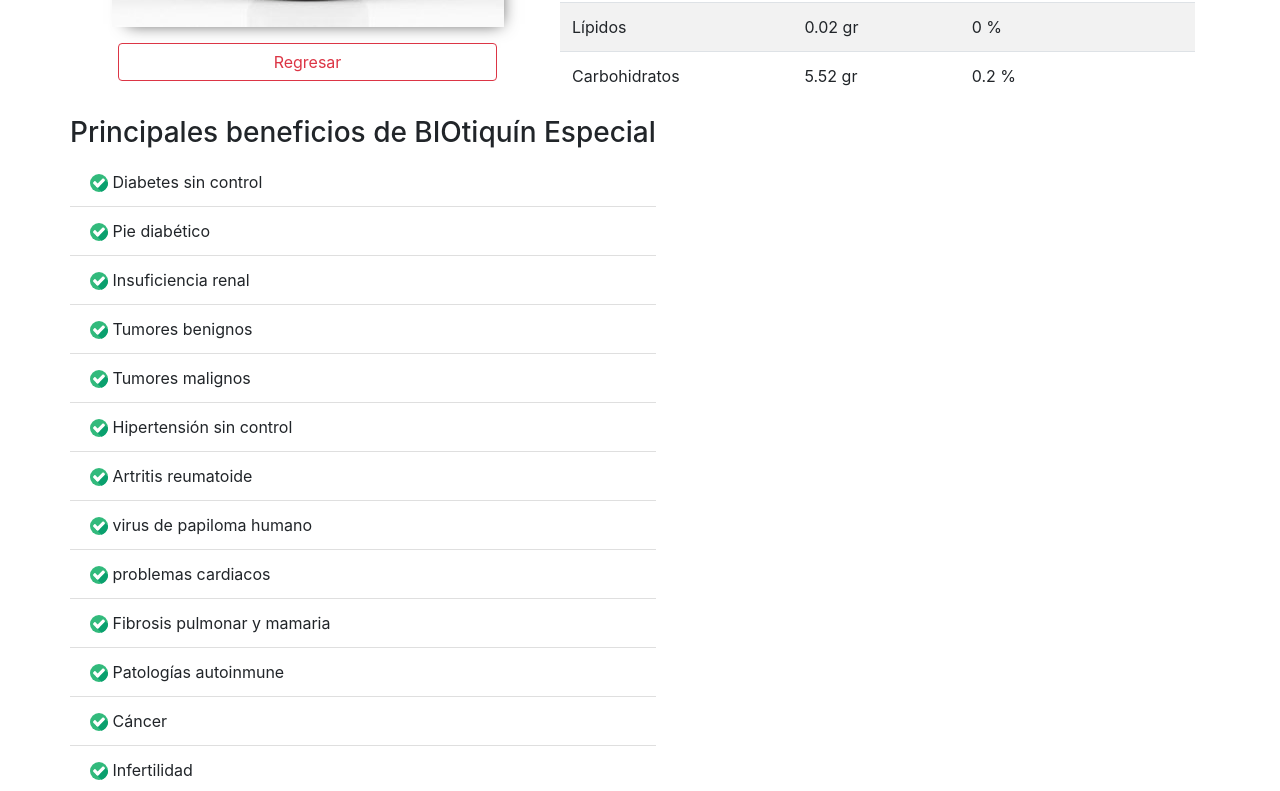
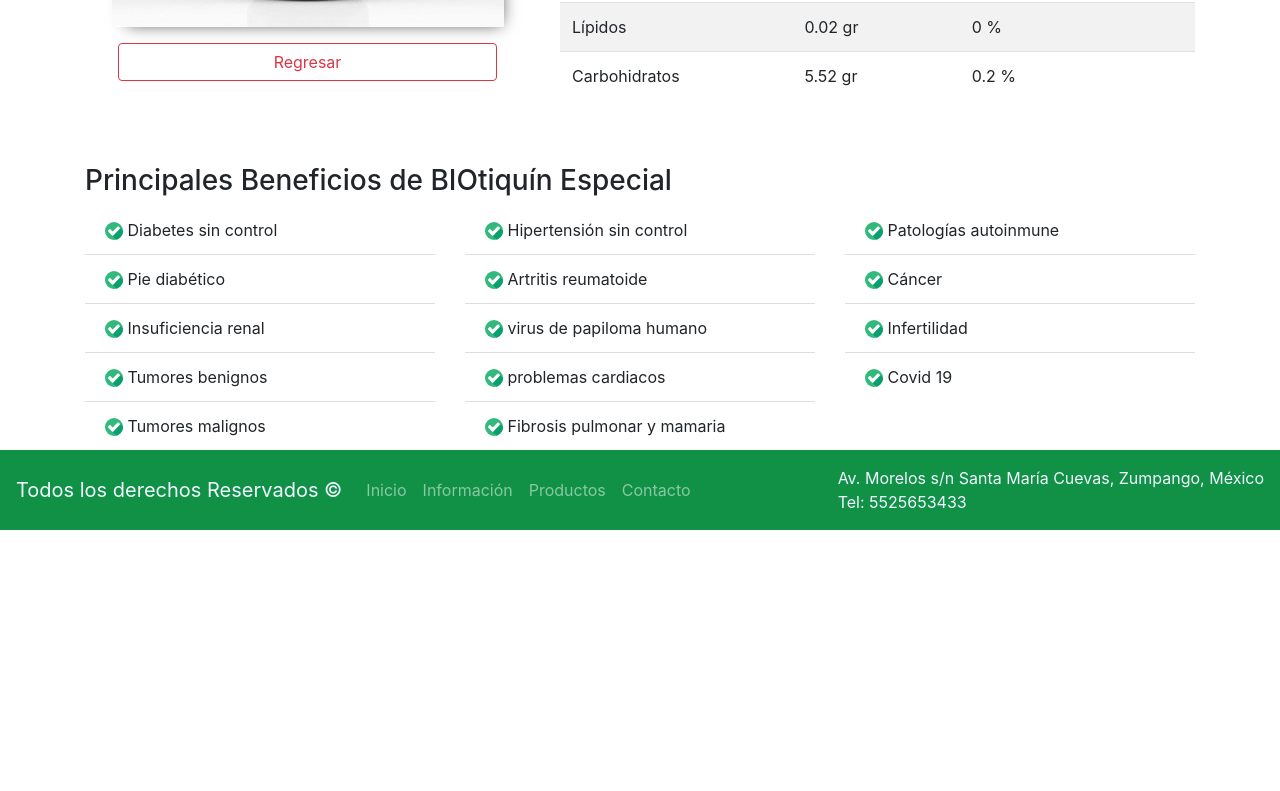
Before and after one commit to ejovanihh191197/sitioMayorganicAngular, an Angular app: page /detalle/1 in a window 1280 px wide. Shown: the part 509-1300 px from the top of the page. After the commit the page ends 1039 px from the top, so only its background shows below. Built offline with nearby package versions, Linux system fonts and the light colour scheme.

Commit message:
Mejoramos el diseño colocando los beneficios en 3 columnas

```diff
--- a/src/app/components/detalle-productos/detalle-productos.component.html
+++ b/src/app/components/detalle-productos/detalle-productos.component.html
@@ -49,14 +49,28 @@
             </div>
         </div>
     </div>
-    <div class="row">
-        <div class="col">
-            <h3>Principales beneficios de {{ producto.nombre }}</h3>
-            <ul class="list-group list-group-flush">
-                <li *ngFor="let propiedad of producto.propiedades; let i = index;" class="list-group-item">
-                    <img width="18px" src="assets/img/comprobado.svg" alt=""> {{ propiedad }}
-                </li>
-            </ul>
-        </div>
+</div>
+<h3>Principales Beneficios de {{ producto.nombre }}</h3>
+<div *ngIf="listo" class="row">
+    <div class="col-4">
+        <ul class="list-group list-group-flush">
+            <li *ngFor="let col of listaBeneficios.columna1" class="list-group-item">
+                <img width="18px" src="assets/img/comprobado.svg" alt=""> {{ col }}
+            </li>
+        </ul>
+    </div>
+    <div class="col-4">
+        <ul class="list-group list-group-flush">
+            <li *ngFor="let col of listaBeneficios.columna2" class="list-group-item">
+                <img width="18px" src="assets/img/comprobado.svg" alt=""> {{ col }}
+            </li>
+        </ul>
+    </div>
+    <div class="col-4">
+        <ul class="list-group list-group-flush">
+            <li *ngFor="let col of listaBeneficios.columna3" class="list-group-item">
+                <img width="18px" src="assets/img/comprobado.svg" alt=""> {{ col }}
+            </li>
+        </ul>
     </div>
 </div>
--- a/src/app/components/detalle-productos/detalle-productos.component.ts
+++ b/src/app/components/detalle-productos/detalle-productos.component.ts
@@ -2,23 +2,46 @@
 import { ActivatedRoute, Router } from '@angular/router';
 import { ProductosService, Producto } from '../../services/productos.service';
 
+interface Beneficios {
+  columna1: string[];
+  columna2: string[];
+  columna3: string[];
+}
 @Component({
   selector: 'app-detalle-productos',
   templateUrl: './detalle-productos.component.html',
   styleUrls: ['./detalle-productos.component.css']
 })
+
 export class DetalleProductosComponent implements OnInit {
 
   producto: Producto;
+  listo = false;
+
+
+  listaBeneficios: Beneficios;
+
+  miPromesa = new Promise((resolve, reject) => {
+    setTimeout((x) => {
+      resolve();
+    }, 50);
+  });
 
   constructor(private activedRoute: ActivatedRoute,
               private productoService: ProductosService,
               private ruteador: Router) {
-
       this.activedRoute.params.subscribe( params => {
         this.producto = this.productoService.getProductoById(params['id']);
         console.log(this.productoService.getProductoById(params[ 'id' ]));
       });
+      this.miPromesa.then( (resolve) => {
+        this.listaBeneficios = this.listaBenef();
+        this.listo = true;
+
+      }, (reject) => {
+        console.error("Lo siento, salio mal");
+      }
+      );
     }
 
   ngOnInit(): void {
@@ -28,4 +51,32 @@
     this.ruteador.navigate(['productos']);
   }
 
+  listaBenef() {
+    let array: string[];
+    array = this.producto.propiedades;
+    console.log(array);
+    const opera = array.length / 3;
+    let cont = parseInt(opera.toString(), 10);
+    if (!(Number.isInteger(opera))) {
+      cont = cont + 1;
+    }
+    let aux: Beneficios = {columna1: [], columna2: [], columna3: []};
+    let j = 0;
+    let k = 0;
+    for (let i = 0; i < array.length; i++) {
+      if (i < cont) {
+        aux.columna1[i] = array[i];
+      }
+      if (i < cont * 2 && i >= cont){
+        aux.columna2[j] = array[i];
+        j ++;
+      }
+      if (i < cont * 3 && i >= cont * 2) {
+        aux.columna3[k] = array[i];
+        k ++;
+      }
+    }
+    return aux;
+  }
+
 }
```
